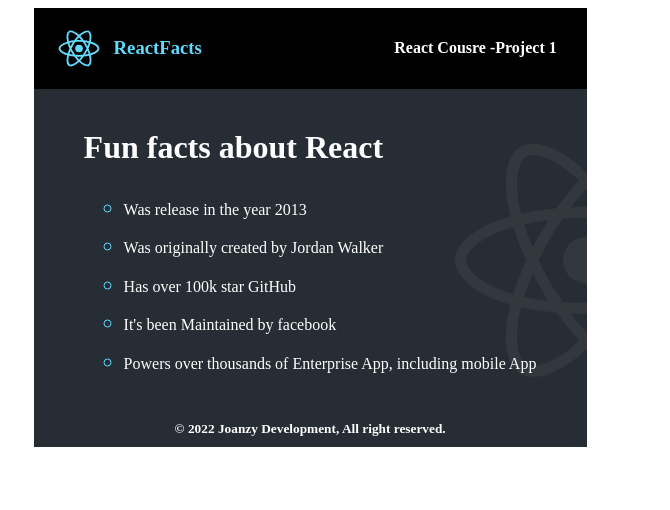
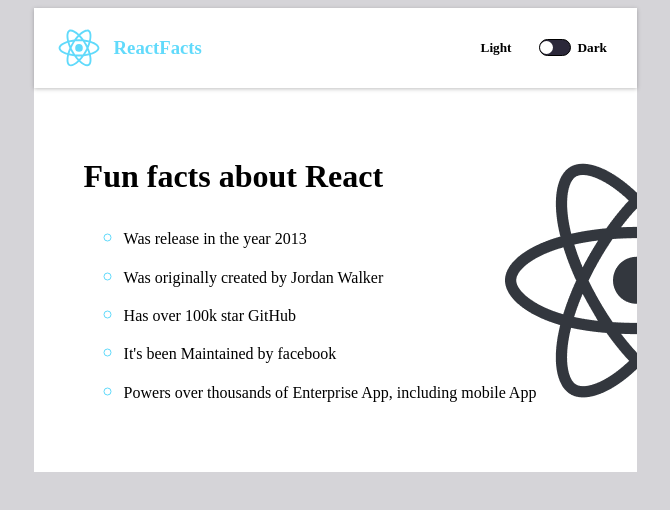
Before and after one commit to Arisukwu-Joan/React-Fun-facts, a React (Create React App) app: page / in a window 1280 px wide. Shown: the top 510 px of the page, without its empty margins (355-1025 px from the left). Built offline with nearby package versions, Linux system fonts and the light colour scheme.

Commit message:
Adding toggle

```diff
--- a/src/App.css
+++ b/src/App.css
@@ -2,34 +2,44 @@
   align-items: center;
   justify-content: center;
   display: flex;
+  background-color: #D5D4D8;
 
 }
 
 
 .App {
   text-align: center;
-  background-color: #272D34;
+  background-color: #fff;
   align-items: center;
-  width: 110%;
+  width: 120%;
 
 }
-.nav{
+
+header{
   display: flex;
   justify-content: space-between;
   padding: 10px;
+  background-color: #fff;
+  box-shadow: 0px 1px 4px rgba(0, 0, 0, 0.25);
+  z-index: 1;
+}
+header.dark{
   background-color: #000;
 }
 .nav-title{
   display: flex;
   align-items: center;
 }
+
+
 .list{
   list-style: circle;
-  color: #fff;
+  /* color: #000; */
   text-align: justify;
   margin-left: 50px;
   line-height: 1.9;
 }
+
 .list > li::marker{
   color: #61DAFB;
   font-size: 1.4rem;
@@ -37,21 +47,78 @@
 .nav-logo{
   width: 70px;
 }
+.toggle{
+  display: flex;
+  justify-content: space-between;
+}
 .logo-title{
   color: #61DAFB;
 }
+.toggle-slider{
+  width: 30px;
+  height: 15px;
+  background-color: #2B283A;
+  border-radius: 2rem;
+  margin-inline: 7px;
+  cursor: pointer;
+  display: flex;
+  justify-content: flex-start;
+  align-items: center;
+  border: 1px solid black;
+  box-sizing: content-box;
+  margin-top: 1.3em;
+}
+.toggle-circle{
+  height: 13px;
+    width: 13px;
+    background-color: white;
+    border-radius: 50%;
+}
+header.dark.toggle-slider{
+  border-color: white;
+    background-color: #F5F5F5;
+}
+header.dark.toggle-circle{
+  background-color: black;
+}
 .h3{
-  color: #fff;
+  color: #000;
   padding-right: 20px;
 }
-.maincontent{
-  margin: 40px 0;
+header.dark .h3 {
+  color: #918E9B;
+}
+
+.h3.dark {
+  color: #D5D4D8;
+}
+
+/* header.dark .h3-dark {
+  color: #FFFFFF;
+} */
+
+header.dark .toggle-slider {
+  justify-content: flex-end;
+}
+
+ main.dark{
+  background-image: url(../src/image/reactjs-icon.png);
+  background-repeat: no-repeat;
+  color: #fff;
+  background-color: #282D35;
+  padding-top: 50px;
+
+
+ }
+ main{
   background-image: url(../src/image/small-logo.png);
   background-repeat: no-repeat;
-  background-position-x:100% ;
-}
-.maincontent>h1{
-  color: #fff;
+  background-position: right;
+  padding:3em 0;
+
+ }
+
+.maincontent{
   text-align: justify;
   padding-left: 50px;
   font-weight: 700;
--- a/src/App.js
+++ b/src/App.js
@@ -1,16 +1,18 @@
-import React from "react";
+import React, { useState } from "react";
 import Header from "./components/Header";
 import Content from "./components/Content";
-import Footer from "./components/Footer";
 import "./App.css";
 
 function App() {
+  const [darkMode, setDarkMode] = useState();
+  function toggleDarkMode() {
+    setDarkMode((prevMode) => !prevMode);
+  }
   return (
     <div className="App">
       <div className="container">
-        <Header />
-        <Content />
-        <Footer />
+        <Header darkMode={darkMode} toggleDarkMode={toggleDarkMode} />
+        <Content darkMode={darkMode} />
       </div>
     </div>
   );
--- a/src/components/Content.js
+++ b/src/components/Content.js
@@ -1,9 +1,10 @@
 import React from "react";
 
-function Content() {
+function Content(props) {
   return (
-    <div className="maincontent">
-      <h1>Fun facts about React</h1>
+    <main className={props.darkMode ? "dark" : ""}>
+      {/* <div className="maincontent"> */}
+      <h1 className="maincontent">Fun facts about React</h1>
       <ul className="list">
         <li>Was release in the year 2013</li>
         <li>Was originally created by Jordan Walker</li>
@@ -11,7 +12,8 @@
         <li>It's been Maintained by facebook</li>
         <li>Powers over thousands of Enterprise App, including mobile App</li>
       </ul>
-    </div>
+      {/* </div> */}
+    </main>
   );
 }
 
--- a/src/components/Header.js
+++ b/src/components/Header.js
@@ -1,18 +1,20 @@
 import React from "react";
 import logo from "../image/logo.svg";
 
-function Header() {
+function Header(props) {
   return (
-    <header className="header">
-      <nav className="nav">
-        <div className="nav-title">
-          <img src={logo} alt="logo" className="nav-logo" />
-          <h3 className="logo-title">ReactFacts</h3>
+    <header className={props.darkMode ? "dark" : ""}>
+      <div className="nav-title">
+        <img src={logo} alt="logo" className="nav-logo" />
+        <h3 className="logo-title">ReactFacts</h3>
+      </div>
+      <div className="toggle">
+        <h5 className="h3">Light</h5>
+        <div className="toggle-slider" onClick={props.toggleDarkMode}>
+          <div className="toggle-circle"></div>
         </div>
-        <div className="title">
-          <h4 className="h3">React Cousre -Project 1</h4>
-        </div>
-      </nav>
+        <h5 className="h3">Dark</h5>
+      </div>
     </header>
   );
 }
```
Also changed, not shown: src/image/reactjs-icon.png (added), 1 other file (tests, documents, lock files or other folders).
